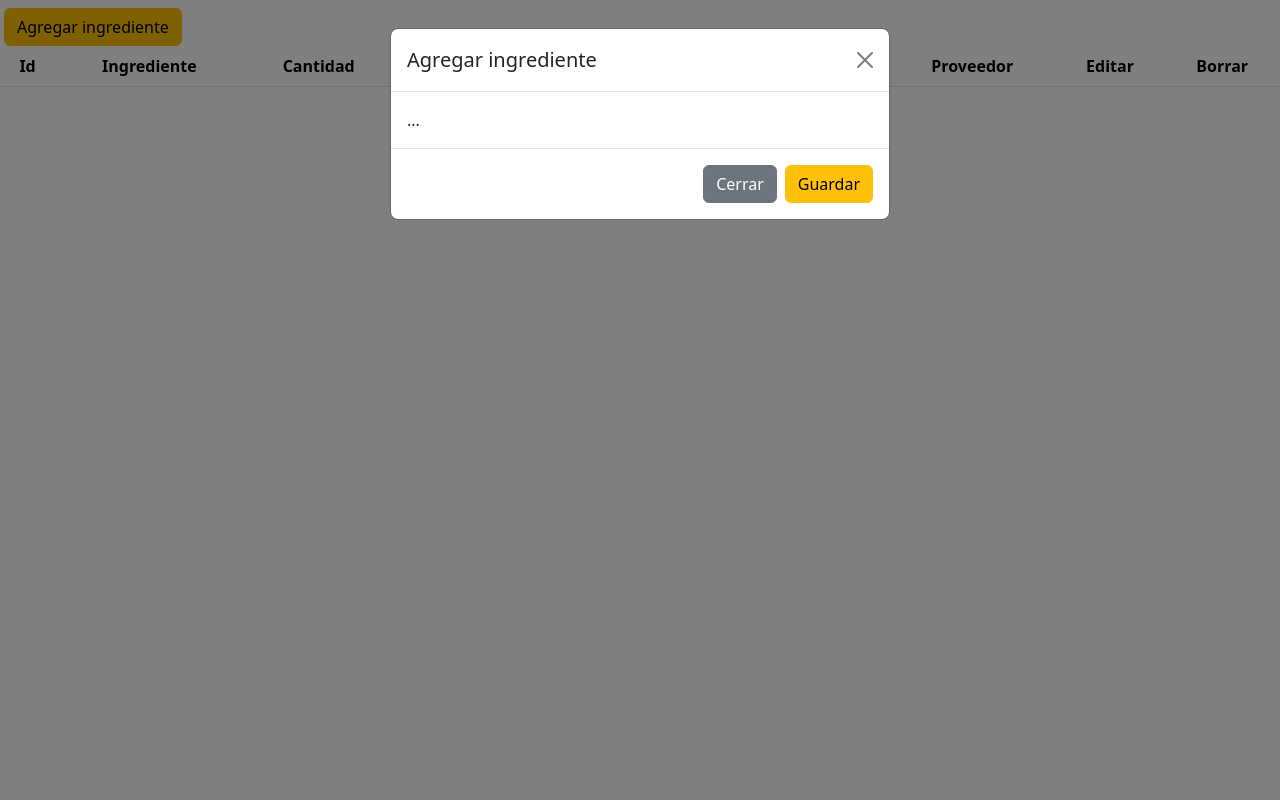
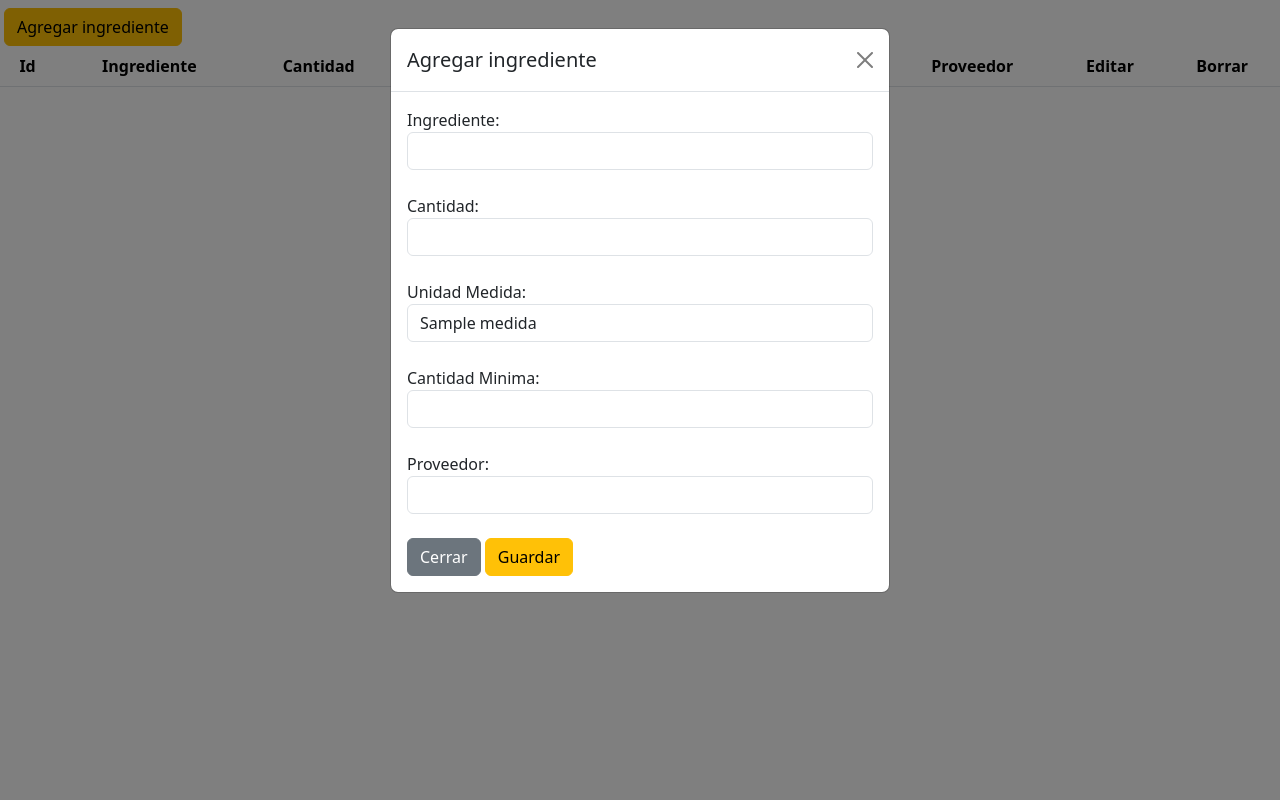
Before and after one commit to AlexisSalazar123/Proyecto-GitHub, a PHP site: page /inventario.php in a window 1280 px wide, after a click on "Agregar ingrediente". Run offline with PHP 8.4, Linux system fonts and the light colour scheme; tables that the repository leaves empty or names only in its code hold one stand-in row (values such as "Sample post"); lists and menus that the app fills with data are empty.

Commit message:
Arregle errores en ventana 'modal'

```diff
--- a/Inventario/inventario.php
+++ b/Inventario/inventario.php
@@ -17,19 +17,54 @@
 
     <div class="modal fade" id="exampleModal" tabindex="-1" aria-labelledby="exampleModalLabel" aria-hidden="true">
     <div class="modal-dialog">
-        <form class="modal-content" action="guardar.php" method="POST">
+        <div class="modal-content">
             <div class="modal-header">
-                <h1 class="modal-title fs-5" id="exampleModalLabel">Agregar ingrediente</h1>
+                <h1 class="modal-title fs-5" id="">Agregar ingrediente</h1>
                 <button type="button" class="btn-close" data-bs-dismiss="modal" aria-label="Close"></button>
             </div>
             <div class="modal-body">
-                ...
+                <form action="guardar.php" method="POST">
+                    <div class="mb-4">
+                        <label for="ingrediente"><i class="bi bi-envelope-fill"></i> Ingrediente:</label>
+                        <input type="text" class="form-control" name="nombre_ingrediente">
+                        <div class="text-danger"></div>
+                    </div>
+                    <div class="mb-4">
+                        <label for="cantidad"><i class="bi bi-envelope-fill"></i> Cantidad:</label>
+                        <input type="text" class="form-control" name="cantidad">
+                        <div class="text-danger"></div>
+                    </div>
+                    <div class="mb-4 form-group">
+                        <label for="unidadMedida"><i class="bi bi-envelope-fill"></i> Unidad Medida:</label>
+                        <select class="form-control" name="unidad_medida">
+                            <?php
+                            $sel2 = $con2->query("SELECT * FROM tbl_unidad_medida");
+                            while($fila2=$sel2->fetch_assoc()){
+                            ?>
+                            <option value="<?php echo $fila2["id_unidad"]; ?>"><?php echo $fila2["nombre"]; ?></option>
+                            <?php
+                                }
+                            ?>
+                        </select>
+                        <div class="text-danger"></div>
+                    </div>
+                    <div class="mb-4">
+                        <label for="cantidadMinima"><i class="bi bi-envelope-fill"></i> Cantidad Minima:</label>
+                        <input type="text" class="form-control" name="cantidad_minima">
+                        <div class="text-danger"></div>
+                    </div>
+                    <div class="mb-4">
+                        <label for="correo"><i class="bi bi-envelope-fill"></i> Proveedor:</label>
+                        <input type="text" class="form-control" name="proveedor">
+                        <div class="text-danger"></div>
+                    </div>
+                    <div class="">
+                        <button type="button" class="btn btn-secondary" data-bs-dismiss="modal">Cerrar</button>
+                        <button type="submit" class="btn btn-warning">Guardar</button>
+                    </div>
+                </form>
             </div>
-            <div class="modal-footer">
-                <button type="button" class="btn btn-secondary" data-bs-dismiss="modal">Cerrar</button>
-                <button type="submit" class="btn btn-warning">Guardar</button>
-            </div>
-        </form>
+        </div>
     </div>
     </div>
 
```
Also changed, not shown: Inventario/guardar.php (+16 -0 lines).
